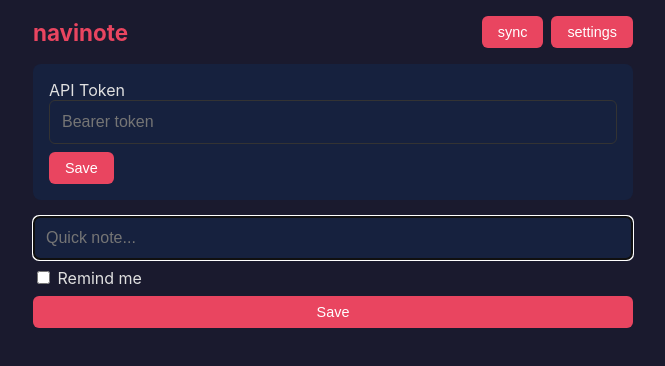
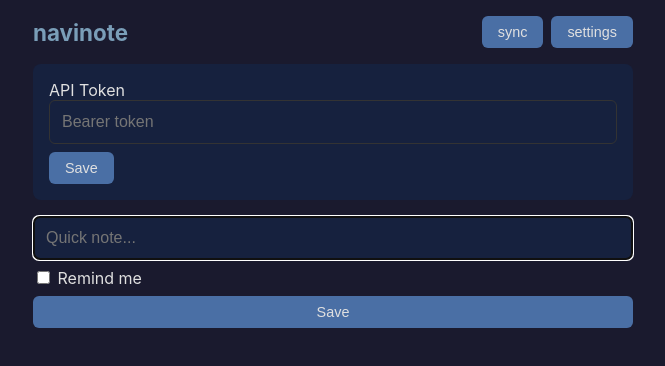
Before and after one commit to navicore/navinote, a Svelte app in the folder pwa/: page / in a window 1280 px wide. Shown: the top 366 px of the page, without its empty margins (307-972 px from the left). Built offline with nearby package versions, Linux system fonts and the light colour scheme.

Commit message:
Changed to a muted blue-gray palette:
  - Title: bright red → muted blue-gray (#7a9eb8)
  - Buttons: bright red → slate blue (#4a6fa5)
  - Errors: softened red tones

  You can preview locally with npm run dev or push to deploy and see it live.

```diff
--- a/pwa/src/App.svelte
+++ b/pwa/src/App.svelte
@@ -148,7 +148,7 @@
     align-items: center;
     margin-bottom: 1rem;
   }
-  h1 { margin: 0; font-size: 1.4rem; color: #e94560; }
+  h1 { margin: 0; font-size: 1.4rem; color: #7a9eb8; }
   .header-actions { display: flex; gap: 0.5rem; }
   .settings {
     background: #16213e;
@@ -181,8 +181,8 @@
     padding: 0.5rem 1rem;
     border: none;
     border-radius: 6px;
-    background: #e94560;
-    color: white;
+    background: #4a6fa5;
+    color: #e0e0e0;
     cursor: pointer;
     font-size: 0.9rem;
   }
@@ -203,8 +203,8 @@
     font-size: 0.7rem;
   }
   .error {
-    background: #4a1a1a;
-    color: #ff6b6b;
+    background: #3d2a2a;
+    color: #d98a8a;
     padding: 0.75rem;
     border-radius: 8px;
     margin-bottom: 1rem;
```
